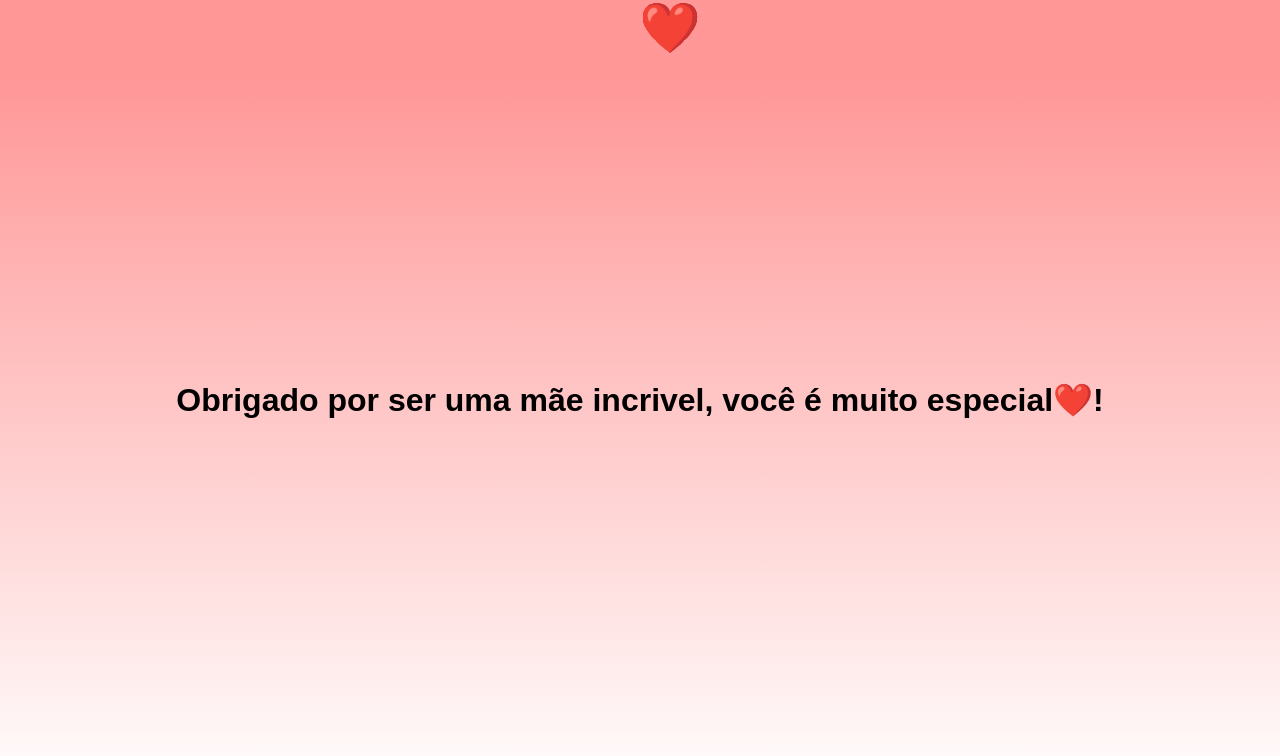
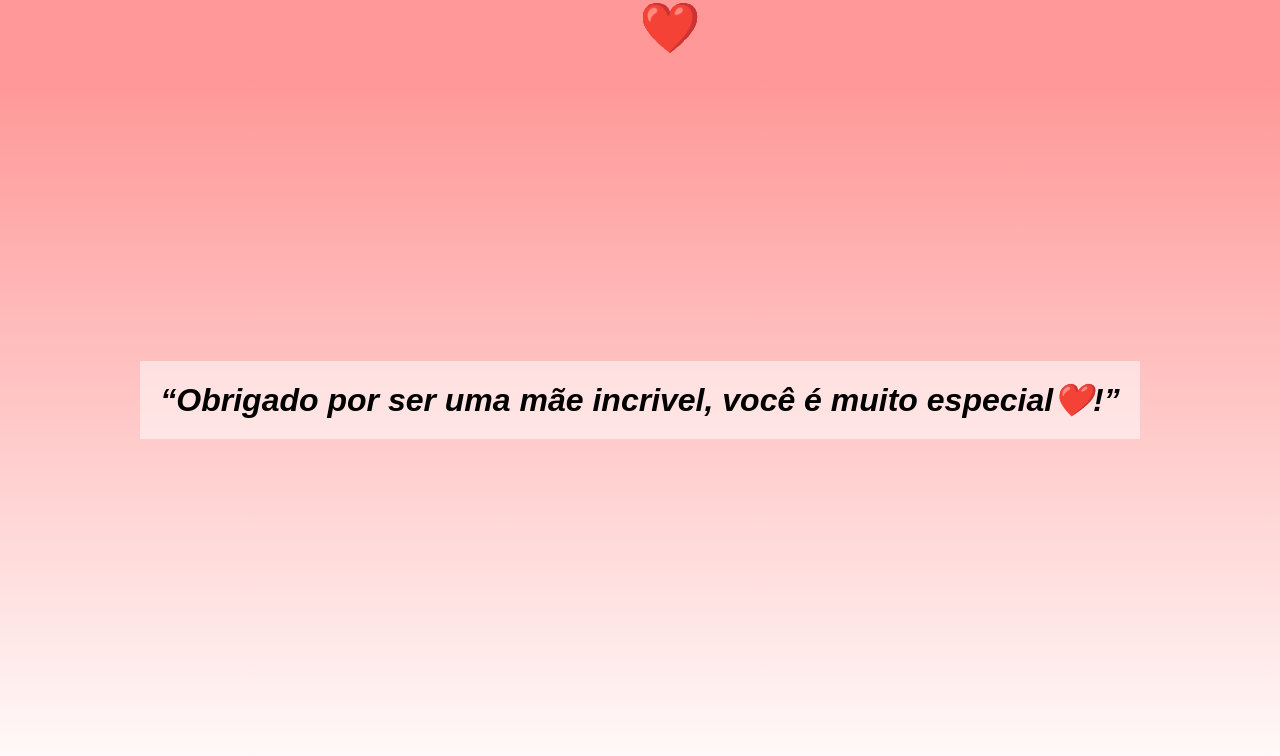
Before and after one commit to pedro-makoski/clone-tabnews, a Next.js app: page / in a window 1280 px wide. Shown: the top 756 px of the page. Built offline with nearby package versions, Linux system fonts and the light colour scheme.

Commit message:
Add: better styler

```diff
--- a/pages/index.js
+++ b/pages/index.js
@@ -1,6 +1,6 @@
 function Home() {
     return <>
-        <h1>Obrigado por ser uma mãe incrivel, você é muito especial❤️!</h1>
+        <h1><q>Obrigado por ser uma mãe incrivel, você é muito especial❤️!</q></h1>
         <div className="hearts">
             <span>❤️</span>
             <span>❤️</span>
--- a/styles/globals.css
+++ b/styles/globals.css
@@ -18,6 +18,12 @@ body {
     text-align: center;
 }
 
+h1 {
+    font-style: italic;
+    background-color: rgba(255, 255, 255, 0.495);
+    padding: 20px;
+}
+
 .hearts span {
     pointer-events: none;
     user-select: none;
@@ -26,6 +32,7 @@ body {
     top: 0%;
     font-size: 3em;
     animation: heart calc(0.5s + 2s * sibling-index()) infinite linear forwards;
+    z-index: -1;
 }
 
 @keyframes heart {
```
